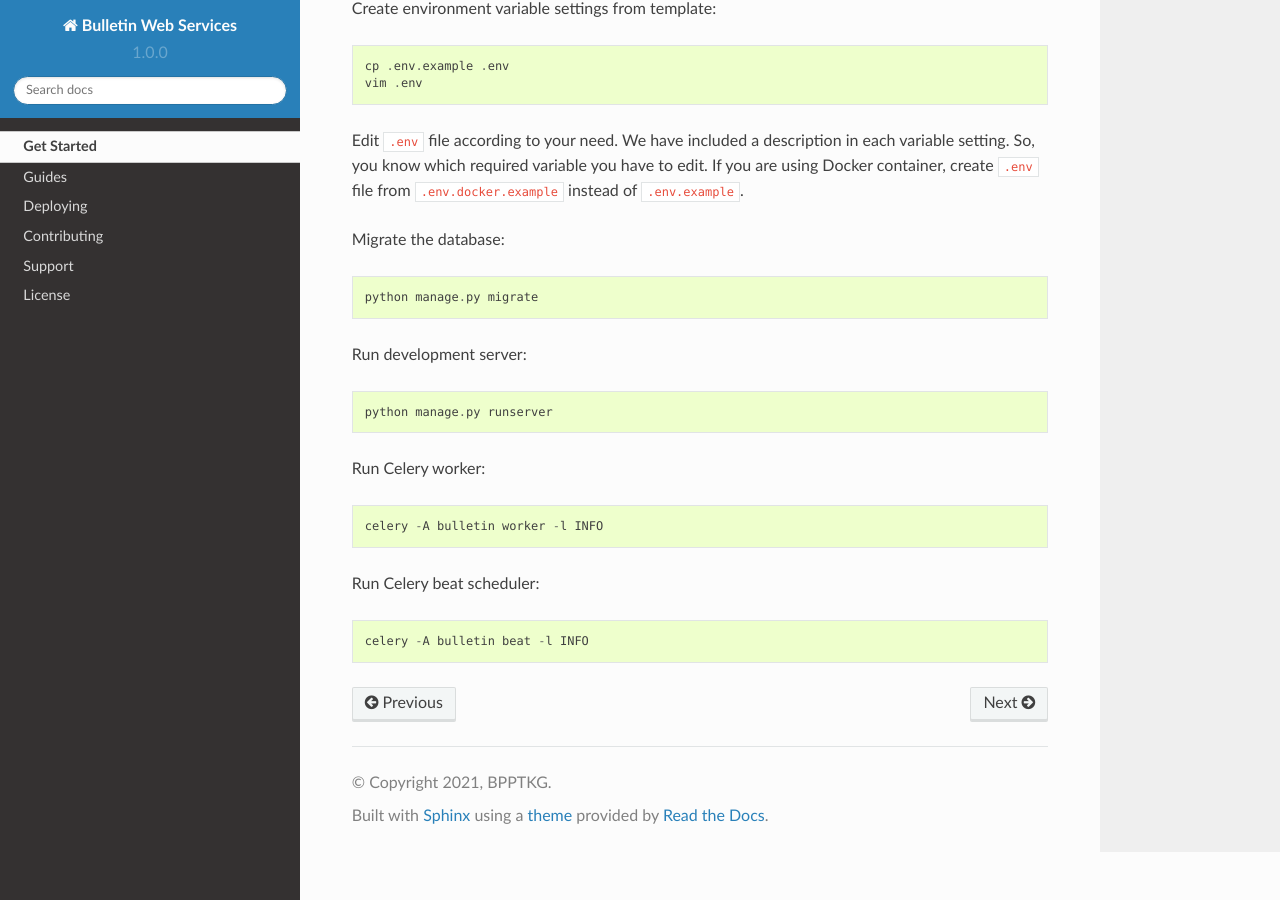
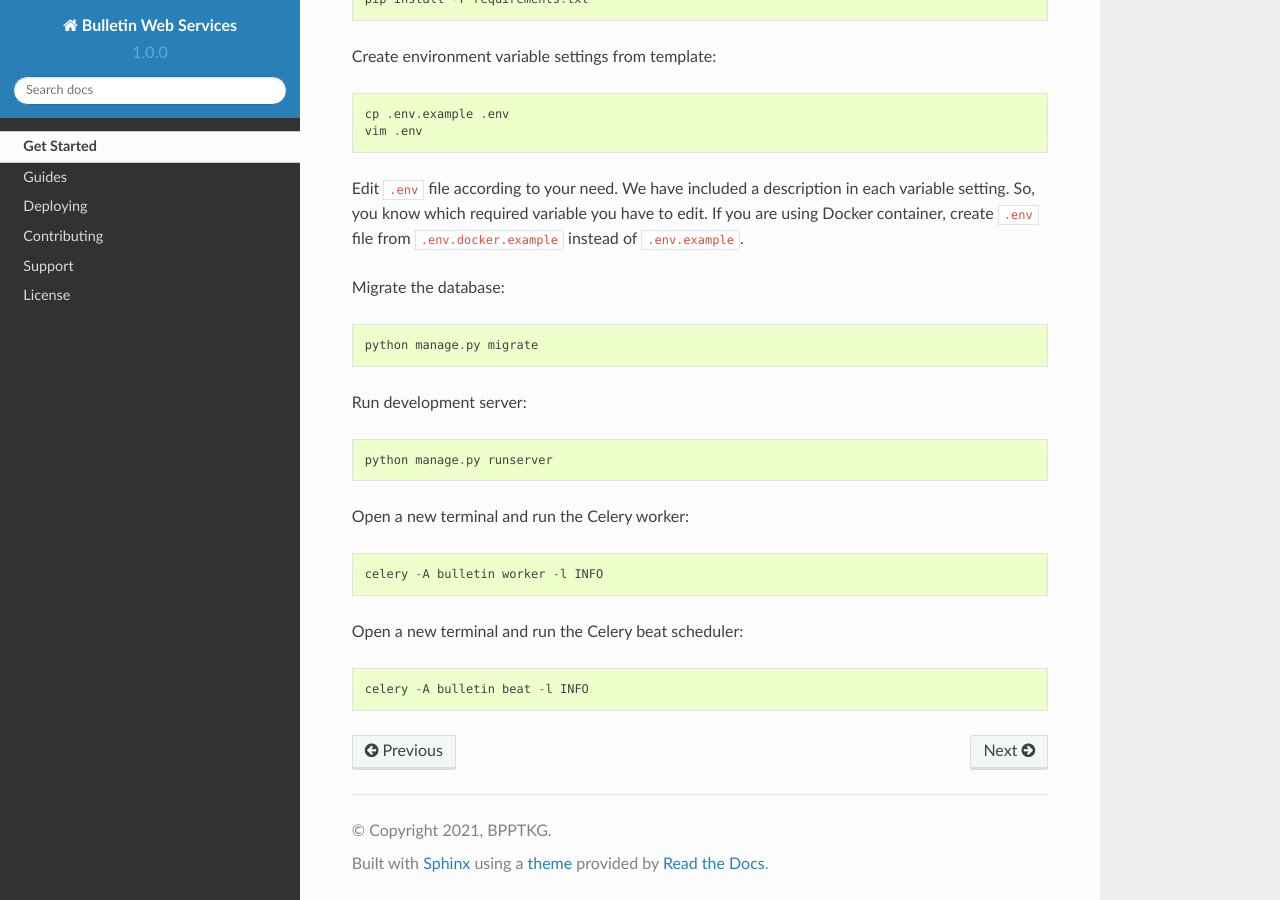
Before and after one commit to bpptkg/bulletin, a Sphinx documentation site: the page built from docs/get_started.rst, in a window 1280 px wide and 900 px high, scrolled down 983 px. Built offline with Sphinx 7.4.7 and the Read the Docs theme 2.0.0, drawn with Linux system fonts in a browser that asks for light colours; some of the changed text lies outside the part shown.

Commit message:
Update get started docs

```diff
--- a/docs/get_started.rst
+++ b/docs/get_started.rst
@@ -49,10 +51,10 @@ Run development server: ::
 
     python manage.py runserver
 
-Run Celery worker: ::
+Open a new terminal and run the Celery worker: ::
 
     celery -A bulletin worker -l INFO
 
-Run Celery beat scheduler: ::
+Open a new terminal and run the Celery beat scheduler: ::
 
     celery -A bulletin beat -l INFO
```
Also changed, not shown: other parts of docs/get_started.rst (+2 -0 lines).
